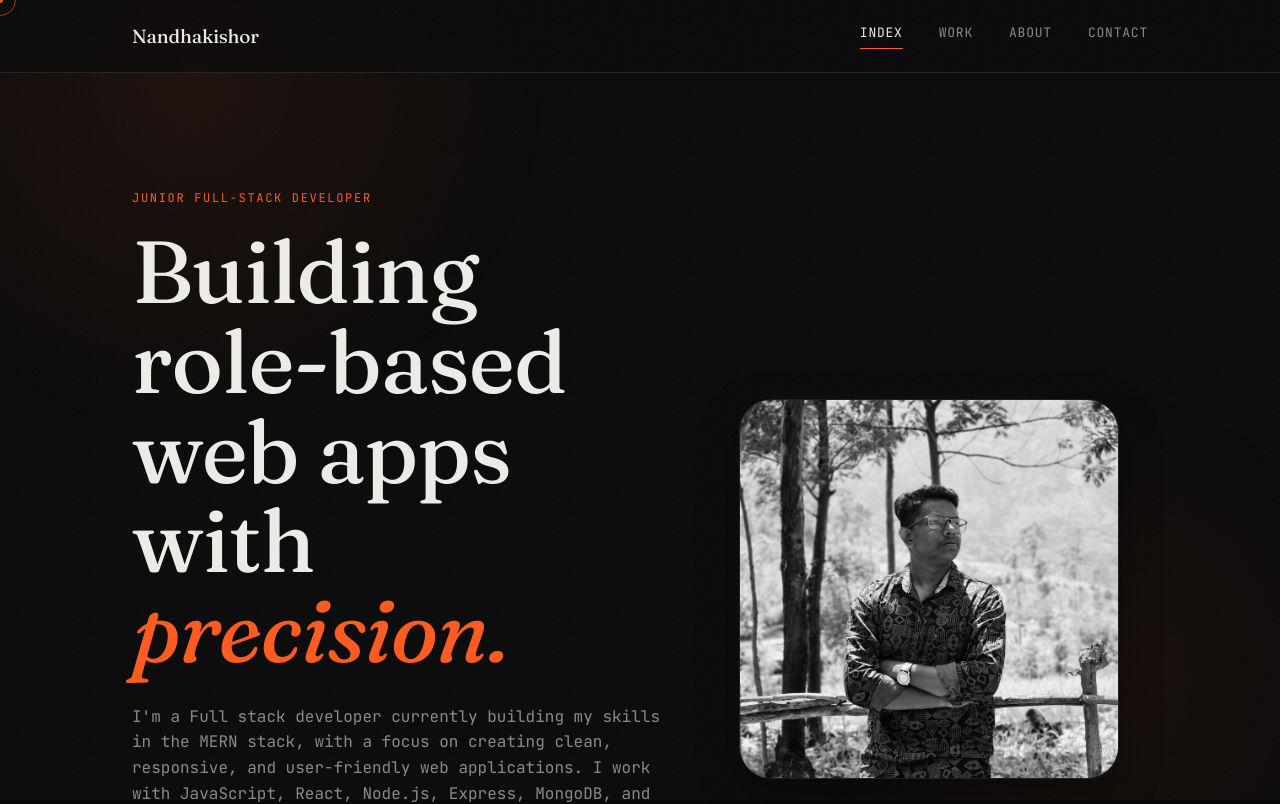
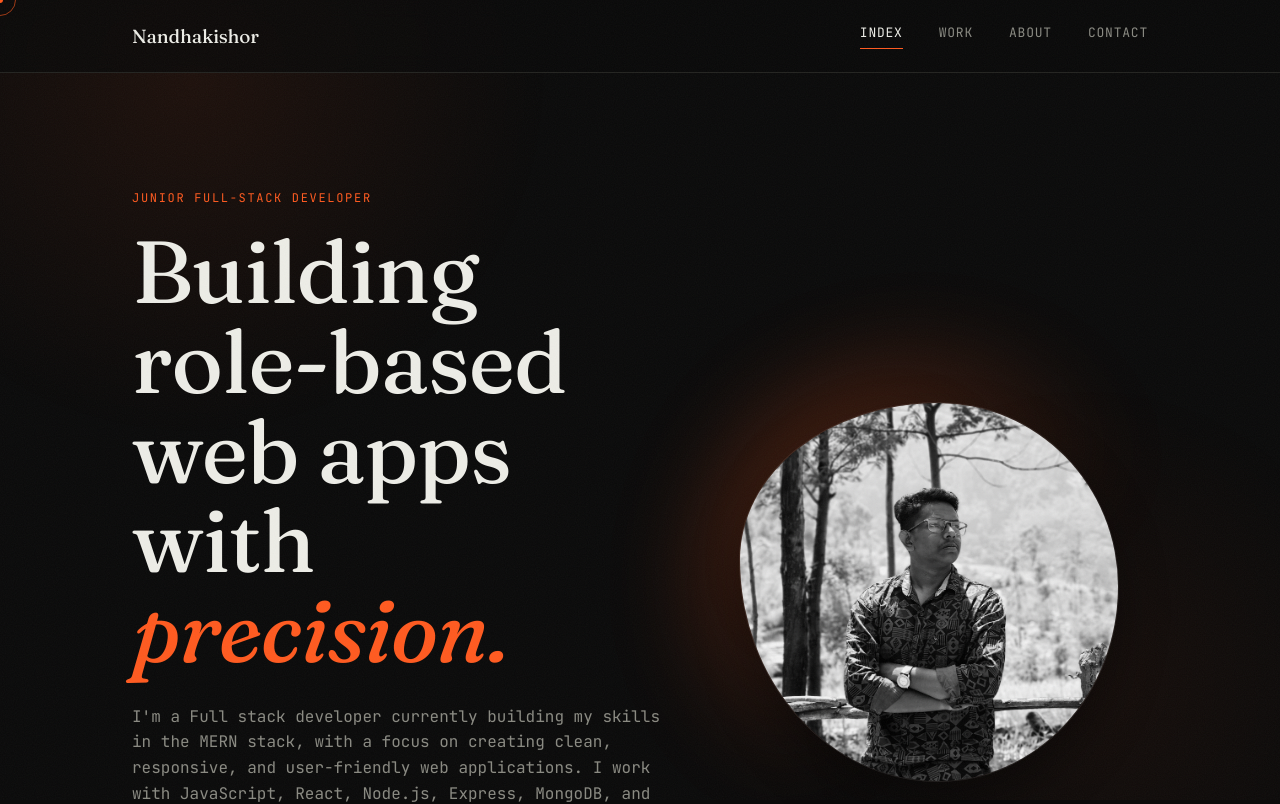
Before and after one commit to Nandhakishor2005/portfolio, a React (Vite) app: page / in a window 1280 px wide. Shown: the top 804 px of the page. Built offline with nearby package versions, Linux system fonts and the light colour scheme.

Commit message:
updated profilephoto

```diff
--- a/src/index.css
+++ b/src/index.css
@@ -134,19 +134,56 @@ button, a { cursor: none; }
 input::placeholder, textarea::placeholder { color: var(--ink-dim); }
 input:focus, textarea:focus { border-color: var(--accent); }
 
-.profile-img {
+.profile-wrapper {
+  position: relative;
   width: 100%;
   max-width: 380px;
   aspect-ratio: 1;
+  display: flex;
+  align-items: center;
+  justify-content: center;
+}
+
+.profile-backdrop {
+  position: absolute;
+  inset: -10%;
+  border-radius: 50%;
+  background: linear-gradient(135deg, var(--accent) 0%, transparent 60%);
+  filter: blur(48px);
+  opacity: 0.35;
+  animation: pulse-glow 4s ease-in-out infinite alternate;
+  z-index: -1;
+  transition: opacity 0.5s ease;
+}
+
+.profile-photo {
+  width: 100%;
+  height: 100%;
   object-fit: cover;
-  border-radius: 32px;
-  border: 1px solid var(--line);
-  box-shadow: 0 16px 40px rgba(0, 0, 0, 0.4), inset 0 1px 0 rgba(255, 255, 255, 0.05);
-  transition: transform 0.4s cubic-bezier(0.2, 0.7, 0.2, 1), box-shadow 0.4s cubic-bezier(0.2, 0.7, 0.2, 1), border-color 0.4s ease;
+  border-radius: 30% 70% 70% 30% / 30% 30% 70% 70%;
+  animation: morph-blob 8s ease-in-out infinite alternate;
+  border: 1px solid rgba(255, 255, 255, 0.08);
+  box-shadow: inset 0 0 20px rgba(255, 255, 255, 0.03), 0 24px 48px rgba(0, 0, 0, 0.4);
+  transition: transform 0.5s cubic-bezier(0.2, 0.7, 0.2, 1), border-radius 0.5s ease;
   filter: contrast(1.05) brightness(0.95);
 }
-.profile-img:hover {
-  transform: translateY(-6px);
-  box-shadow: 0 24px 48px rgba(0, 0, 0, 0.5), inset 0 1px 0 rgba(255, 255, 255, 0.05);
-  border-color: var(--ink-dim);
+
+.profile-wrapper:hover .profile-photo {
+  transform: scale(1.02) translateY(-8px);
+  border-radius: 40% 60% 50% 50% / 50% 40% 60% 50%;
 }
+.profile-wrapper:hover .profile-backdrop {
+  opacity: 0.6;
+  filter: blur(54px);
+}
+
+@keyframes morph-blob {
+  0% { border-radius: 40% 60% 60% 40% / 60% 30% 70% 40%; }
+  50% { border-radius: 60% 40% 40% 60% / 30% 60% 40% 70%; }
+  100% { border-radius: 40% 60% 60% 40% / 60% 30% 70% 40%; }
+}
+
+@keyframes pulse-glow {
+  0% { transform: scale(0.95); opacity: 0.25; }
+  100% { transform: scale(1.05); opacity: 0.45; }
+}
--- a/src/pages/Home.jsx
+++ b/src/pages/Home.jsx
@@ -39,11 +39,14 @@ export default function Home() {
           </div>
           <div style={{ flex: '1 1 300px', display: 'flex', justifyContent: 'center' }}>
             <Reveal delay={400}>
-              <img
-                src="/myImage.jpeg"
-                alt="Nandhakishor Professional Photo"
-                className="profile-img"
-              />
+              <div className="profile-wrapper">
+                <div className="profile-backdrop"></div>
+                <img
+                  src="/myImage.jpeg"
+                  alt="Nandhakishor Professional Photo"
+                  className="profile-photo"
+                />
+              </div>
             </Reveal>
           </div>
         </div>
```
